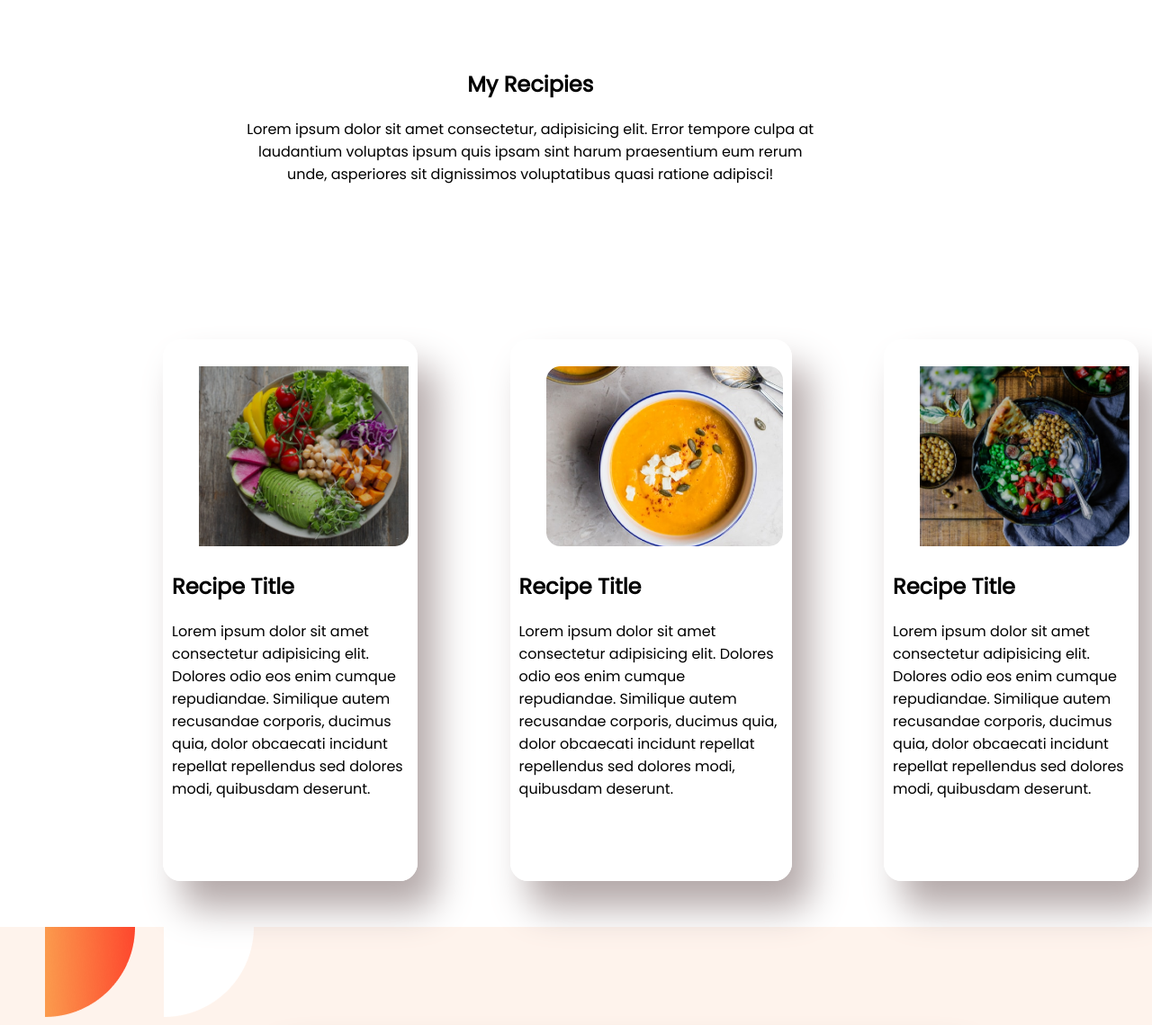
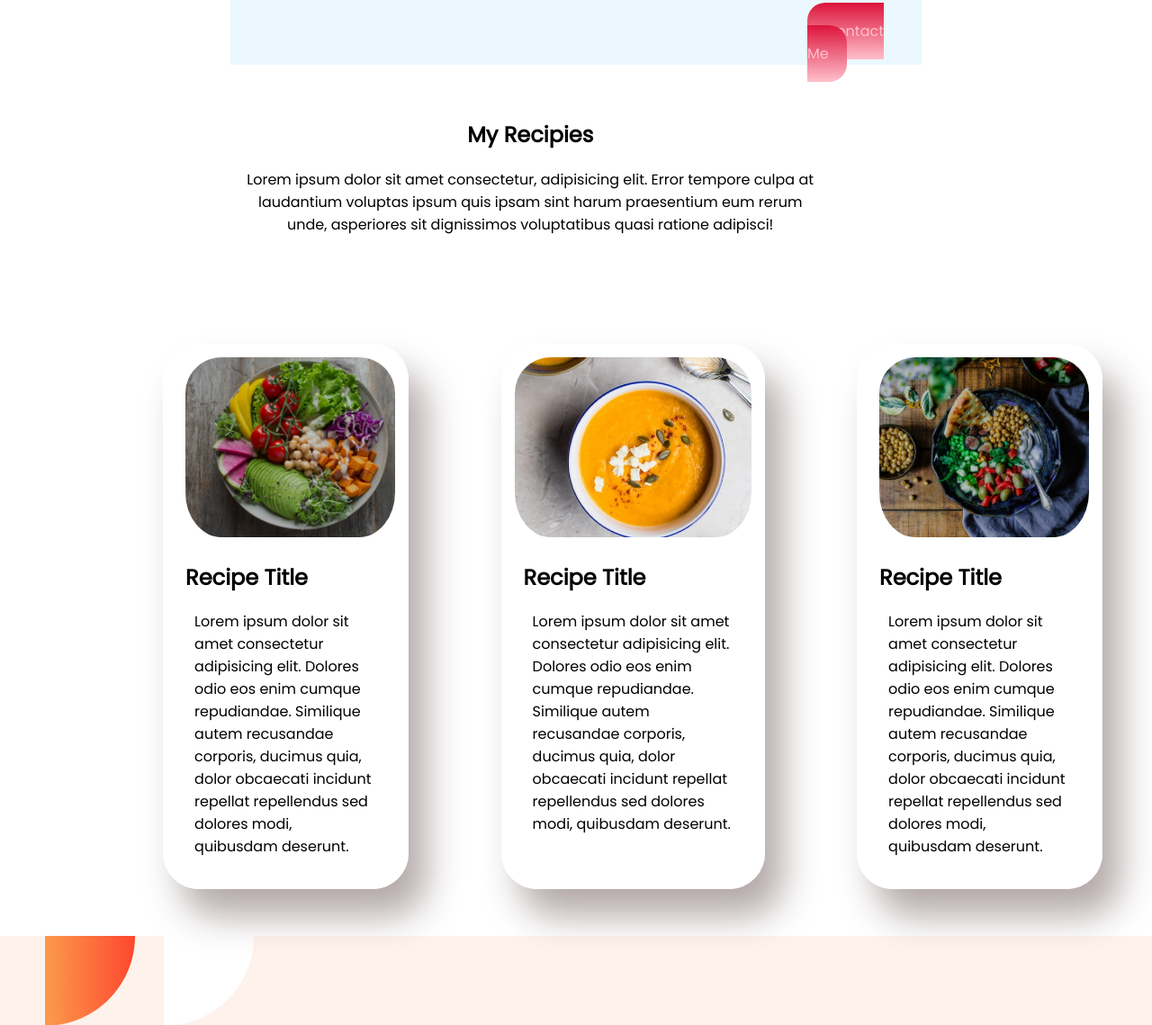
Before and after one commit to NadiaPeeya/food-network, a plain HTML site: page index.html in a window 1280 px wide. Shown: the part 1111-2250 px from the top of the page at 90% size. Drawn offline with Linux system fonts and the light colour scheme.

Commit message:
more files added

```diff
--- a/index.html
+++ b/index.html
@@ -16,7 +16,7 @@
 
     <section id="order-food">
 
-        <div class="arrange-width arranged-flexible">
+        <div class="arranged-flexible">
             <div>
                 <h1><span class="change-color">skip</span> The Diet,<br>
 
@@ -43,7 +43,7 @@
 
     <section id="about-myself">
 
-        <div class="arranged-width arranged-flexible">
+        <div class="arranged-flexible">
 
             <div>
 
@@ -78,58 +78,44 @@
                 adipisci!</p>
         </div>
 
-
-
-        <div class="arranged-width arranged-flexible">
+        <div class="arranged-flexible">
 
             <div class="solid-border">
-                <img src="food/pic2.png" alt="loading">
-                <h2>Recipe Title</h2>
-                <p>Lorem ipsum dolor sit amet consectetur adipisicing elit. Dolores odio eos enim cumque repudiandae.
+                <span class="image-width">
+                    <img src="food/pic2.png" alt="loading">
+                </span>
+                <h2 class="recipe-title">Recipe Title</h2>
+                <p class="food-recipe">Lorem ipsum dolor sit amet consectetur adipisicing elit. Dolores odio eos enim
+                    cumque repudiandae.
                     Similique autem recusandae corporis, ducimus quia, dolor obcaecati incidunt repellat repellendus sed
                     dolores modi, quibusdam deserunt.</p>
             </div>
 
             <div class="solid-border">
                 <img src="food/pic3.png" alt="loading">
-                <h2>Recipe Title</h2>
-                <p>Lorem ipsum dolor sit amet consectetur adipisicing elit. Dolores odio eos enim cumque repudiandae.
+                <h2 class="recipe-title">Recipe Title</h2>
+                <p class="food-recipe">Lorem ipsum dolor sit amet consectetur adipisicing elit. Dolores odio eos enim
+                    cumque repudiandae.
                     Similique autem recusandae corporis, ducimus quia, dolor obcaecati incidunt repellat repellendus sed
                     dolores modi, quibusdam deserunt.</p>
             </div>
             <div class="solid-border">
-                <img src="food/pic4.png" alt="loading">
-                <h2>Recipe Title</h2>
-                <p>Lorem ipsum dolor sit amet consectetur adipisicing elit. Dolores odio eos enim cumque repudiandae.
+                <span class="image-width">
+                    <img src="food/pic4.png" alt="loading">
+                </span>
+                <h2 class="recipe-title">Recipe Title</h2>
+                <p class="food-recipe">Lorem ipsum dolor sit amet consectetur adipisicing elit. Dolores odio eos enim
+                    cumque repudiandae.
                     Similique autem recusandae corporis, ducimus quia, dolor obcaecati incidunt repellat repellendus sed
                     dolores modi, quibusdam deserunt.</p>
             </div>
-
-
-
-
-
-
-
-
-
-
-
         </div>
-
-
-
-
-
-
-
     </section>
 
     <section id="subscriber">
         <br><br>
+
         <div class="arranged-width arranged-flexible ending-box">
-
-
             <div>
                 <h1>700K</h1>
                 <P>Youtube Subscribers</P>
@@ -144,16 +130,9 @@
                 <h1>700K</h1>
                 <P>Dribbble Shot Likes</P>
             </div>
-
         </div>
 
-
-
-
-
-
-        <br><br>
-
+        <br>
 
     </section>
 
--- a/style.css
+++ b/style.css
@@ -10,6 +10,11 @@ p{
 }
 #order-food{
 
+    margin-top: 20px;
+    margin-left: 30px;
+    margin-right:30px;
+    margin-bottom: 0%;
+
     background-image:url(shapes/shape1.jpg);
 
 }
@@ -17,16 +22,17 @@ p{
 .arranged-flexible{
     display:flex;
     padding-left: 50px;
+    justify-content: space-between;
 
 }
 
 .ending-box{
-    border: 10px solid black;
+
     padding:10px 50px;
     width: 50%;
-    margin-left:23%;
-    margin-top: 5%;
-    margin-bottom: 5%;
+    margin-left:21%;
+    margin-top: 10%;
+    margin-bottom: 10%;
     box-shadow: 20px 30px 40px rgb(180, 169, 169);
     background-color: white;
     border: 10px solid white;
@@ -43,6 +49,7 @@ p{
 
 .center{
     text-align: center;
+    margin-top: 0%;
     padding: 40px 30px;
     margin-left: 15%;
     margin-right: 20%;
@@ -50,21 +57,27 @@ p{
 
 #my-recipies{
 
+    margin-top: 0%;
     padding-right: 10%;
     margin-left: 80px;
 
 }
 
-.arranged-width{
 
+.image-width{
+
+    margin-left: 10px;
+    margin-right: 0px;
+    border-radius: 50px;
 }
 
 .solid-border img{
 
     block-size: 200px;
-    padding-top: 20px;
-    padding-left: 30px;
-    border-radius: 15px;
+    padding-top: 10px;
+    padding-left: 10px;
+    padding-right: 10px;
+    border-radius: 50px;
 
 }
 
@@ -76,30 +89,35 @@ p{
 
 .solid-border{
 
-    border-radius:20px 20px 20px 20px;
+    border-radius:40px 40px 40px 40px;
     width: 50%;
     margin: 5% 5%;
-    border: 10px solid white;
+    border: 2px solid white;
     box-shadow: 20px 30px 40px rgb(180, 169, 169);
-
-
+    margin-top: 0%;
+    border-width: 5px;
 
 
 }
 
-#subscriber{
-    border: 10 px solid rgb(24, 23, 23);
+.food-recipe{
+    padding-right: 30px;
+    padding-left: 30px;
+    padding-bottom: 30px;
+    margin-bottom: 0px;
 }
 
+.recipe-title{
 
+      padding-left:20px;
+}
 #about-myself{
 
     background-image: url(shapes/Frame\ 57.jpg);
-    margin-left: 10%;
-    margin-right: 10%;
-    margin-top: 10%;
+    margin-left: 20%;
+    margin-right: 20%;
+    margin-top: 5%;
     display: flex;
-    margin-bottom: 10%;
     padding-left: 60px;
 
 }
```
